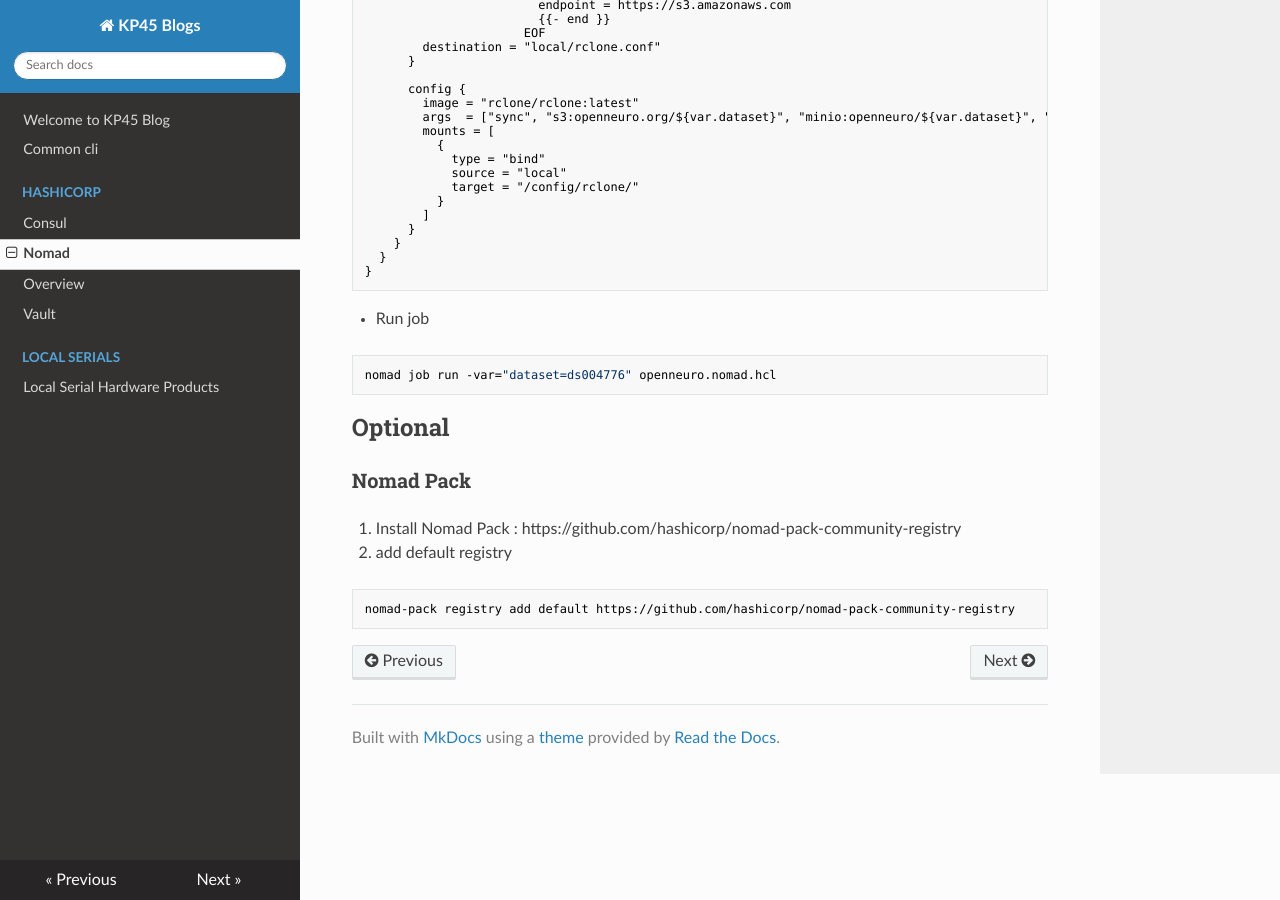
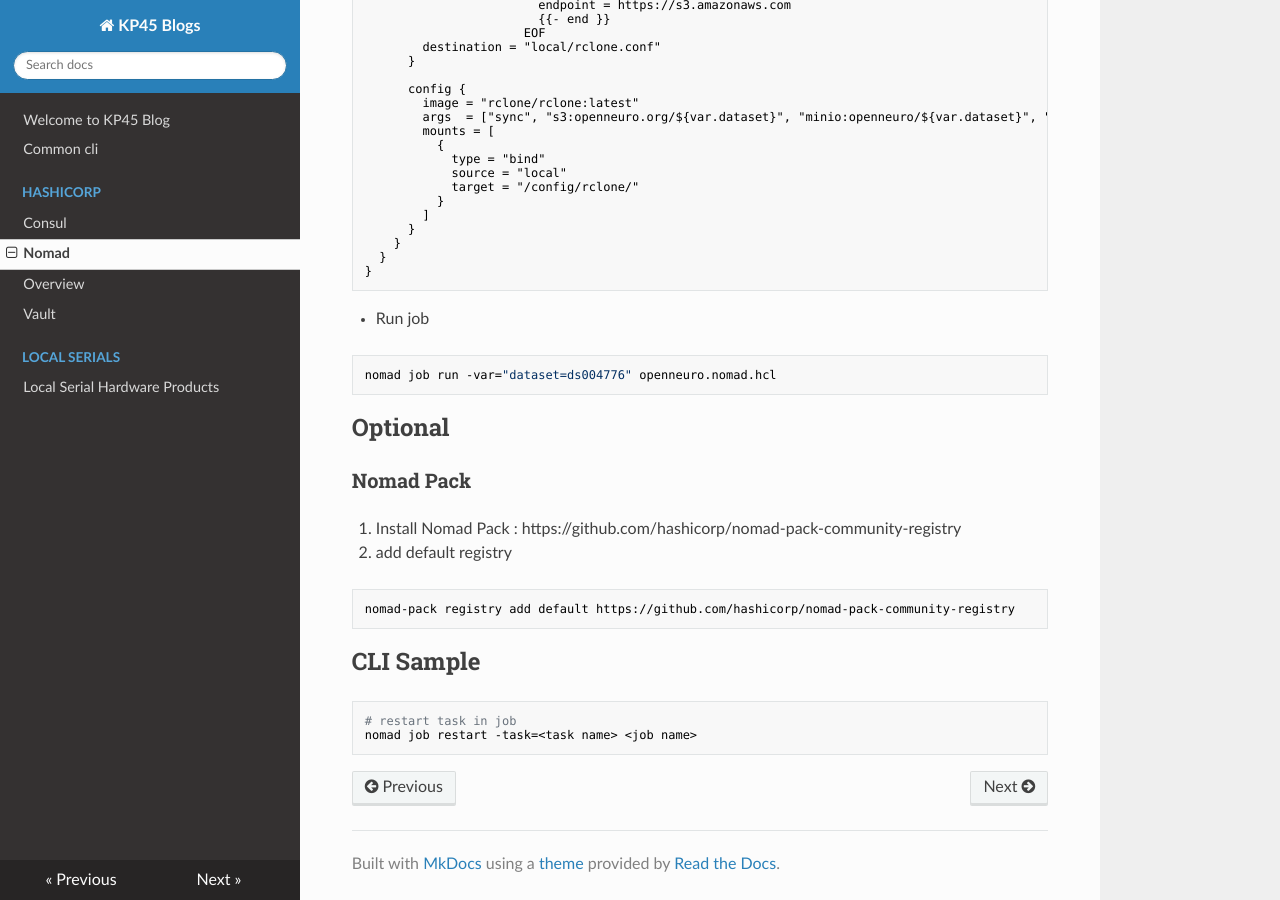
Before and after one commit to kevinpan45/kevinpan45.github.io, an MkDocs documentation site: the page built from docs/hashicorp/nomad.md, in a window 1280 px wide and 900 px high, scrolled down 2983 px. Built offline with MkDocs 1.6.1, drawn with Linux system fonts in a browser that asks for light colours; nearby versions of some CDN libraries.

Commit message:
Add default registry and CLI sample

````diff
--- a/docs/hashicorp/nomad.md
+++ b/docs/hashicorp/nomad.md
@@ -198,3 +198,9 @@ nomad job run -var="dataset=ds004776" openneuro.nomad.hcl
 ```bash
 nomad-pack registry add default https://github.com/hashicorp/nomad-pack-community-registry
 ```
+
+## CLI Sample
+```bash
+# restart task in job
+nomad job restart -task=<task name> <job name>
+```
````
